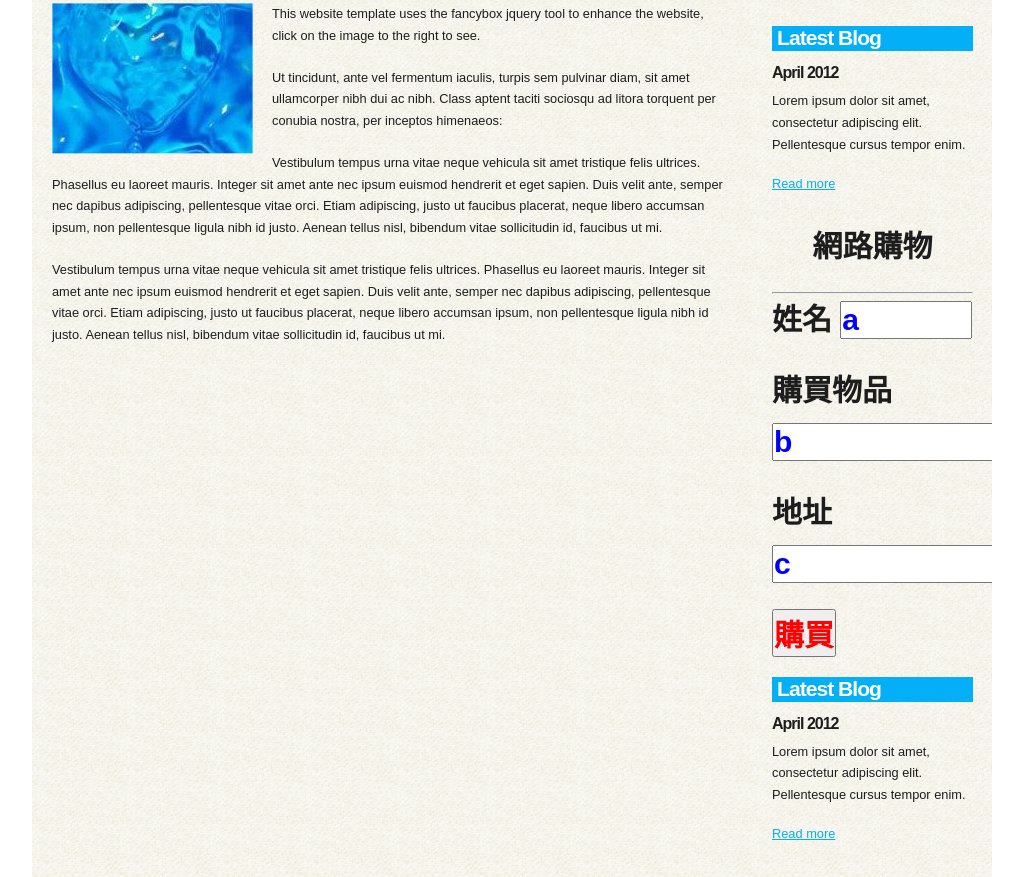
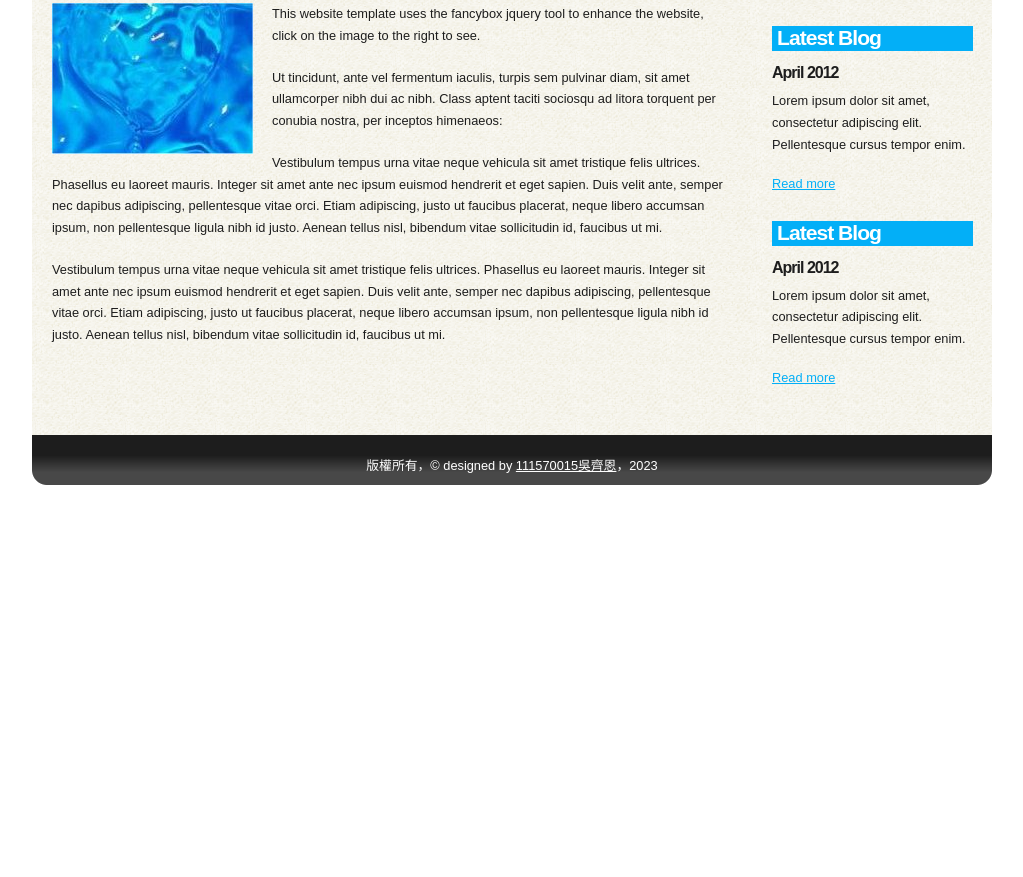
Before and after one commit to wuchen99117/midterm2, a plain HTML site: page a6.html in a window 1280 px wide. Shown: the part 668-1545 px from the top of the page, without its empty margins (128-1151 px from the left). After the commit the page ends 1153 px from the top, so only its background shows below. Drawn offline with Linux system fonts and the light colour scheme.

Commit message:
Add files via upload

```diff
--- a/a6.html
+++ b/a6.html
@@ -7,6 +7,7 @@
   <meta name="description" content="這個網站是由111570015吳齊恩製作的期中考,內容包含GSC GA應用">
   <meta name="keywords" content="吳齊恩,期中考,CSS,GA,GSC" />
   <meta http-equiv="content-type" content="text/html; charset=utf-8" />
+  <meta name="google-site-verification" content="CoAH4s7eLxSYdpekuYAmOmIsYoK2LfE-eQzL4BPJbmk" />
   <link rel="stylesheet" type="text/css" href="css/style.css" />
   <script type="text/javascript" src="js/jquery.min.js"></script>
   <script type="text/javascript" src="js/jquery.easing.min.js"></script>
@@ -86,27 +87,6 @@
           </div><!--close sidebar-->
 		  <div class="sidebar">
             <div class="sidebar_item">
-                <p class="s1">網路購物</p>
-                <hr>
-                <p class="s4">
-                <label>姓名</label>
-                <input class="s3" type="text" value="a" size="5" id="id1">
-                </p>
-
-                <p class="s4">
-                <label>購買物品</label>
-                <input class="s3" value="b" type="text" id="id2">
-                </p>
-
-                <p class="s4">
-                <label>地址</label>
-                <input class="s3" value="c" type="text" id="id3">
-                </p>
-                <input class="s2" type="button" value="購買" onclick="show()">
-                <p id="p1" class="s2">
-
-
-                </p>
               <h2>Latest Blog</h2>
 			  <h4>April 2012</h4>
               <p>Lorem ipsum dolor sit amet, consectetur adipiscing elit. Pellentesque cursus tempor enim.</p>
```
Also changed, not shown: a1.html (+1 -0 lines), a2.html (+1 -0 lines), a3.html (+1 -0 lines), a4.html (+1 -0 lines), a5.html (+1 -0 lines), index.html (+1 -0 lines).
